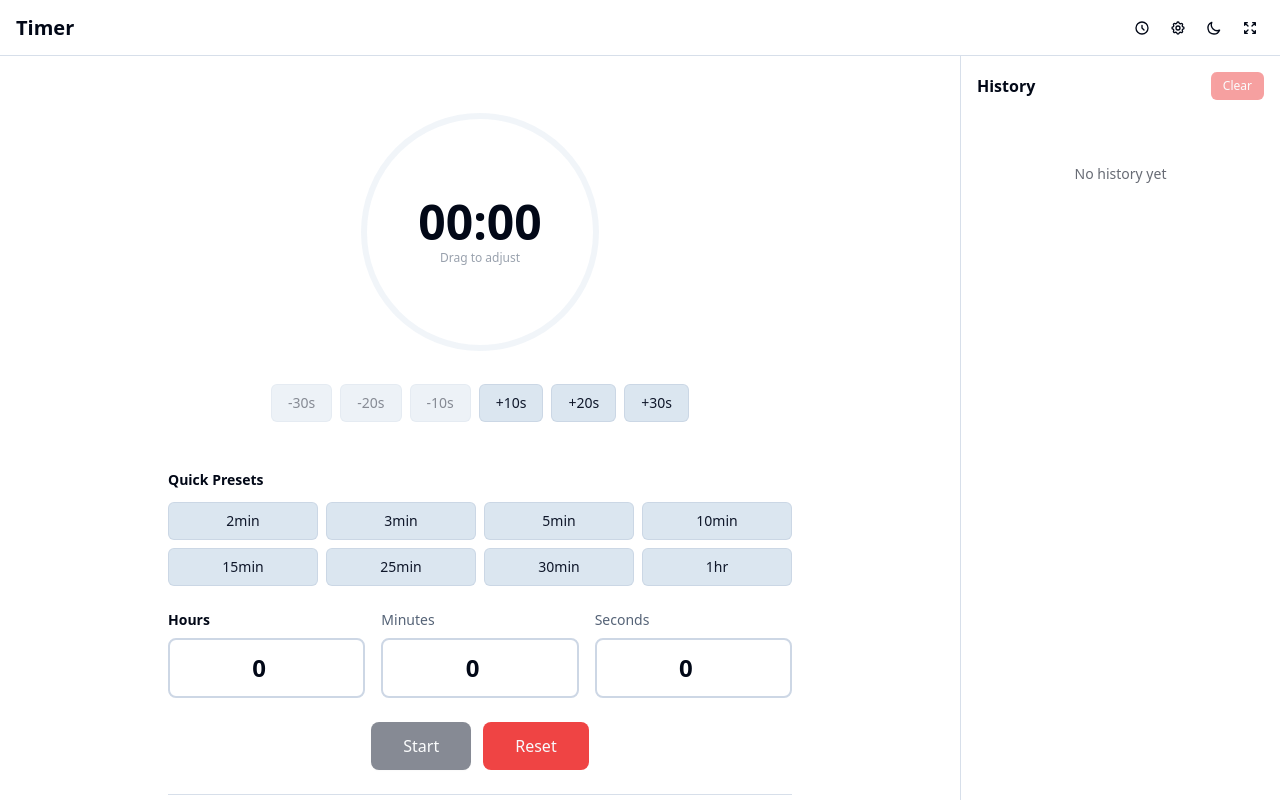
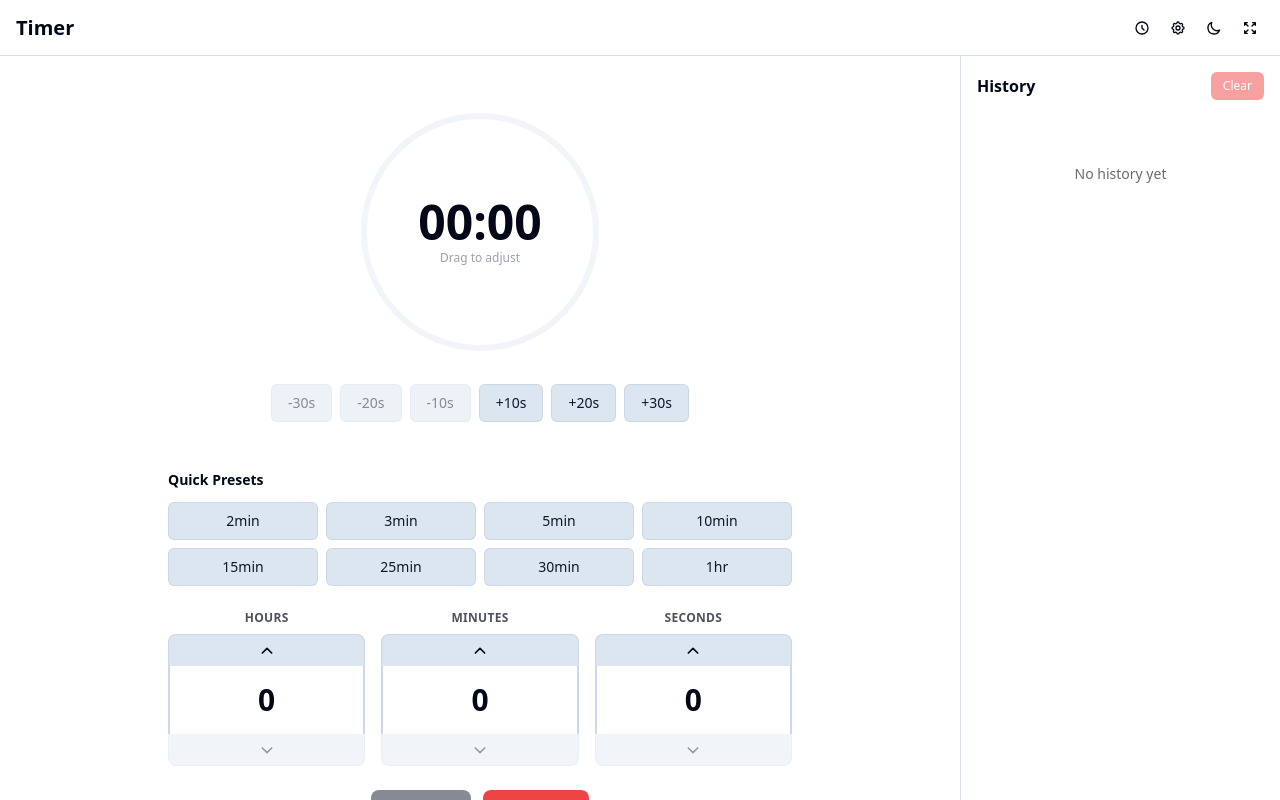
Before and after one commit to ibnuh/timer, a Vue app: page / in a window 1280 px wide. Built offline with nearby package versions, Linux system fonts and the light colour scheme.

Commit message:
Increase/decrease styling

```diff
--- a/src/components/TimerView.vue
+++ b/src/components/TimerView.vue
@@ -156,41 +156,112 @@
 
       <!-- Time Input Controls -->
       <div class="grid grid-cols-3 gap-4 mb-6">
-        <div>
-          <label class="block text-sm font-semibold mb-2 text-foreground">Hours</label>
+        <!-- Hours -->
+        <div class="flex flex-col">
+          <label class="block text-xs font-semibold mb-2 text-foreground/70 uppercase tracking-wide text-center">Hours</label>
+          <div class="relative flex flex-col">
+            <button
+              @click="adjustHours(1)"
+              :disabled="isRunning || hours >= 23"
+              class="flex items-center justify-center h-8 rounded-t-lg bg-secondary hover:bg-secondary/80 active:bg-secondary/70 disabled:opacity-40 disabled:cursor-not-allowed transition-colors border border-b-0 border-input"
+              type="button"
+            >
+              <svg class="w-4 h-4 text-foreground" fill="none" stroke="currentColor" viewBox="0 0 24 24">
+                <path stroke-linecap="round" stroke-linejoin="round" stroke-width="2.5" d="M5 15l7-7 7 7" />
+              </svg>
+            </button>
             <input
               v-model.number="hours"
               type="number"
               min="0"
               max="23"
-            class="w-full px-4 py-3 rounded-lg border-2 border-input bg-background text-center text-2xl font-bold focus:outline-none focus:ring-2 focus:ring-ring focus:border-ring transition-all"
+              class="timer-input w-full px-3 py-4 rounded-none border-x-2 border-input bg-background text-center text-3xl font-bold text-foreground focus:outline-none focus:ring-2 focus:ring-ring focus:border-ring transition-all disabled:opacity-50 disabled:cursor-not-allowed"
               :disabled="isRunning"
               @input="updateTime"
             />
+            <button
+              @click="adjustHours(-1)"
+              :disabled="isRunning || hours <= 0"
+              class="flex items-center justify-center h-8 rounded-b-lg bg-secondary hover:bg-secondary/80 active:bg-secondary/70 disabled:opacity-40 disabled:cursor-not-allowed transition-colors border border-t-0 border-input"
+              type="button"
+            >
+              <svg class="w-4 h-4 text-foreground" fill="none" stroke="currentColor" viewBox="0 0 24 24">
+                <path stroke-linecap="round" stroke-linejoin="round" stroke-width="2.5" d="M19 9l-7 7-7-7" />
+              </svg>
+            </button>
           </div>
-        <div>
-          <label class="block text-sm font-medium mb-2 text-muted-foreground">Minutes</label>
+        </div>
+
+        <!-- Minutes -->
+        <div class="flex flex-col">
+          <label class="block text-xs font-semibold mb-2 text-foreground/70 uppercase tracking-wide text-center">Minutes</label>
+          <div class="relative flex flex-col">
+            <button
+              @click="adjustMinutes(1)"
+              :disabled="isRunning || minutes >= 59"
+              class="flex items-center justify-center h-8 rounded-t-lg bg-secondary hover:bg-secondary/80 active:bg-secondary/70 disabled:opacity-40 disabled:cursor-not-allowed transition-colors border border-b-0 border-input"
+              type="button"
+            >
+              <svg class="w-4 h-4 text-foreground" fill="none" stroke="currentColor" viewBox="0 0 24 24">
+                <path stroke-linecap="round" stroke-linejoin="round" stroke-width="2.5" d="M5 15l7-7 7 7" />
+              </svg>
+            </button>
             <input
               v-model.number="minutes"
               type="number"
               min="0"
               max="59"
-            class="w-full px-4 py-3 rounded-lg border-2 border-input bg-background text-center text-2xl font-bold focus:outline-none focus:ring-2 focus:ring-ring focus:border-ring transition-all"
+              class="timer-input w-full px-3 py-4 rounded-none border-x-2 border-input bg-background text-center text-3xl font-bold text-foreground focus:outline-none focus:ring-2 focus:ring-ring focus:border-ring transition-all disabled:opacity-50 disabled:cursor-not-allowed"
               :disabled="isRunning"
               @input="updateTime"
             />
+            <button
+              @click="adjustMinutes(-1)"
+              :disabled="isRunning || minutes <= 0"
+              class="flex items-center justify-center h-8 rounded-b-lg bg-secondary hover:bg-secondary/80 active:bg-secondary/70 disabled:opacity-40 disabled:cursor-not-allowed transition-colors border border-t-0 border-input"
+              type="button"
+            >
+              <svg class="w-4 h-4 text-foreground" fill="none" stroke="currentColor" viewBox="0 0 24 24">
+                <path stroke-linecap="round" stroke-linejoin="round" stroke-width="2.5" d="M19 9l-7 7-7-7" />
+              </svg>
+            </button>
           </div>
-        <div>
-          <label class="block text-sm font-medium mb-2 text-muted-foreground">Seconds</label>
+        </div>
+
+        <!-- Seconds -->
+        <div class="flex flex-col">
+          <label class="block text-xs font-semibold mb-2 text-foreground/70 uppercase tracking-wide text-center">Seconds</label>
+          <div class="relative flex flex-col">
+            <button
+              @click="adjustSeconds(1)"
+              :disabled="isRunning || seconds >= 59"
+              class="flex items-center justify-center h-8 rounded-t-lg bg-secondary hover:bg-secondary/80 active:bg-secondary/70 disabled:opacity-40 disabled:cursor-not-allowed transition-colors border border-b-0 border-input"
+              type="button"
+            >
+              <svg class="w-4 h-4 text-foreground" fill="none" stroke="currentColor" viewBox="0 0 24 24">
+                <path stroke-linecap="round" stroke-linejoin="round" stroke-width="2.5" d="M5 15l7-7 7 7" />
+              </svg>
+            </button>
             <input
               v-model.number="seconds"
               type="number"
               min="0"
               max="59"
-            class="w-full px-4 py-3 rounded-lg border-2 border-input bg-background text-center text-2xl font-bold focus:outline-none focus:ring-2 focus:ring-ring focus:border-ring transition-all"
+              class="timer-input w-full px-3 py-4 rounded-none border-x-2 border-input bg-background text-center text-3xl font-bold text-foreground focus:outline-none focus:ring-2 focus:ring-ring focus:border-ring transition-all disabled:opacity-50 disabled:cursor-not-allowed"
               :disabled="isRunning"
               @input="updateTime"
             />
+            <button
+              @click="adjustSeconds(-1)"
+              :disabled="isRunning || seconds <= 0"
+              class="flex items-center justify-center h-8 rounded-b-lg bg-secondary hover:bg-secondary/80 active:bg-secondary/70 disabled:opacity-40 disabled:cursor-not-allowed transition-colors border border-t-0 border-input"
+              type="button"
+            >
+              <svg class="w-4 h-4 text-foreground" fill="none" stroke="currentColor" viewBox="0 0 24 24">
+                <path stroke-linecap="round" stroke-linejoin="round" stroke-width="2.5" d="M19 9l-7 7-7-7" />
+              </svg>
+            </button>
+          </div>
         </div>
       </div>
 
@@ -429,6 +500,24 @@ const updateTime = () => {
   if (hours.value > 23) hours.value = 23
 }
 
+const adjustHours = (delta: number) => {
+  if (isRunning.value) return
+  hours.value = Math.max(0, Math.min(23, hours.value + delta))
+  updateTime()
+}
+
+const adjustMinutes = (delta: number) => {
+  if (isRunning.value) return
+  minutes.value = Math.max(0, Math.min(59, minutes.value + delta))
+  updateTime()
+}
+
+const adjustSeconds = (delta: number) => {
+  if (isRunning.value) return
+  seconds.value = Math.max(0, Math.min(59, seconds.value + delta))
+  updateTime()
+}
+
 const addTime = (additionalSeconds: number) => {
   if (isRunning.value) {
     remainingSeconds.value = Math.max(0, remainingSeconds.value + additionalSeconds)
--- a/src/style.css
+++ b/src/style.css
@@ -109,4 +109,15 @@
   .glow-pulse {
     animation: glow-pulse 1s ease-in-out infinite;
   }
+
+  /* Hide number input spinners */
+  .timer-input {
+    -moz-appearance: textfield;
+  }
+
+  .timer-input::-webkit-outer-spin-button,
+  .timer-input::-webkit-inner-spin-button {
+    -webkit-appearance: none;
+    margin: 0;
+  }
 }
```
Lines whose indentation alone changed are shown as unchanged.
